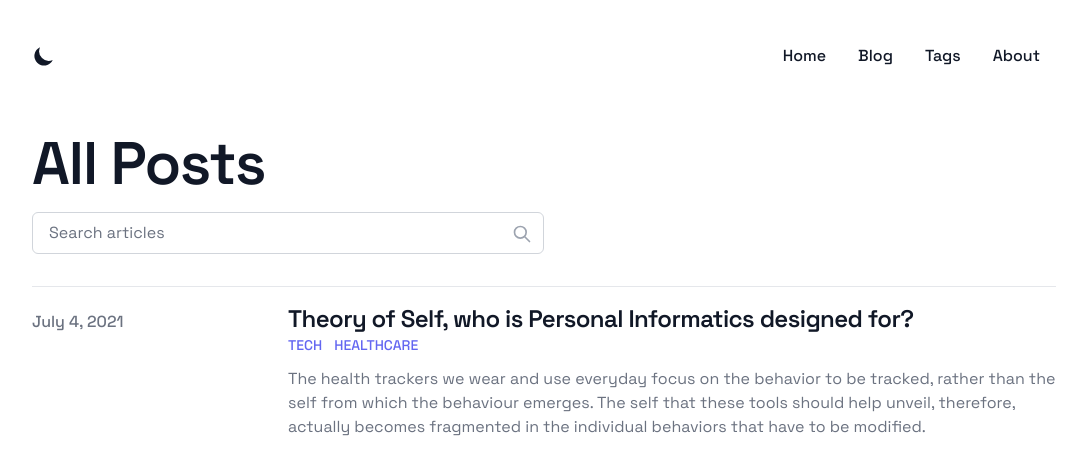
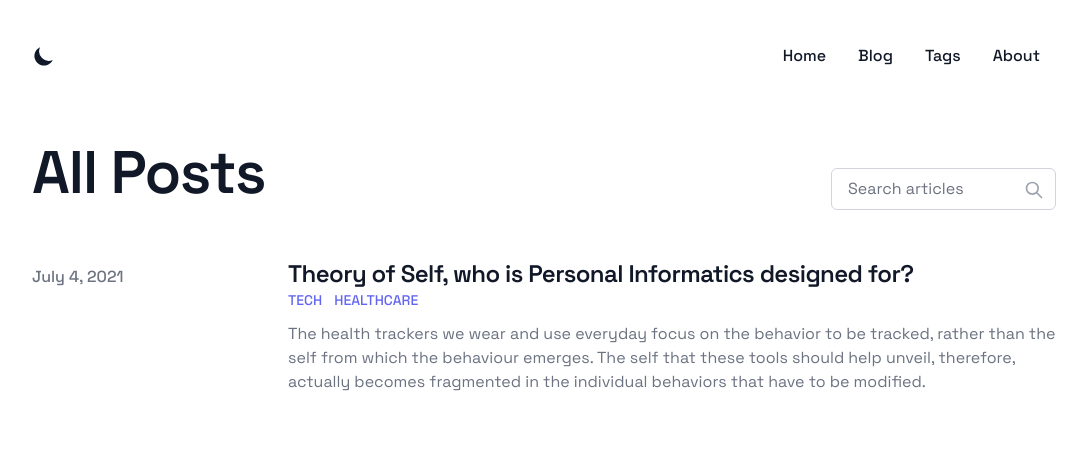
Before and after one commit to Malayvasa/blog-archived, a Next.js app: page /blog/page/1 in a window 1280 px wide. Shown: the top 474 px of the page, without its empty margins (96-1183 px from the left). Built offline with nearby package versions, Linux system fonts and the light colour scheme; what @tailwindcss/typography would draw is missing.

Commit message:
Added Framer Motion

```diff
--- a/data/blog/nfts-and-digital-collectibles.mdx
+++ b/data/blog/nfts-and-digital-collectibles.mdx
@@ -1,7 +1,7 @@
 ---
 title: 'NFTs and Digital Collectibles'
 date: '2021-07-03'
-tags: ['nft', 'crypto']
+tags: ['nft', 'crypto', 'healthcare']
 draft: true
 summary: 'Research by going through papers and resources that explains various complex algorithms of internet, and how you can start understanding them.'
 ---
--- a/layouts/ListLayout.js
+++ b/layouts/ListLayout.js
@@ -3,6 +3,7 @@ import Tag from '@/components/Tag'
 import siteMetadata from '@/data/siteMetadata'
 import { useState } from 'react'
 import Pagination from '@/components/Pagination'
+import { motion } from 'framer-motion'
 
 const postDateTemplate = { year: 'numeric', month: 'long', day: 'numeric' }
 
@@ -19,12 +20,18 @@ export default function ListLayout({ posts, title, initialDisplayPosts = [], pag
 
   return (
     <>
-      <div className="divide-y">
-        <div className="pt-6 pb-8 space-y-2 md:space-y-5">
-          <h1 className="text-3xl font-extrabold leading-9 tracking-tight text-gray-900 dark:text-gray-100 sm:text-4xl sm:leading-10 md:text-6xl md:leading-14">
+      <motion.div
+        initial={{ opacity: 0, y: -10 }}
+        animate={{ opacity: 1, y: 0 }}
+        transition={{ ease: 'easeIn', duration: 1, type: 'spring' }}
+        className=""
+      >
+        <div className="flex flex-start justify-between items-center my-auto pt-6 pb-8 space-y-2 md:space-y-8">
+          <h1 className="text-xl font-extrabold tracking-tight text-gray-900 dark:text-gray-100 sm:text-4xl sm:leading-10 md:text-6xl">
             {title}
           </h1>
-          <div className="relative max-w-lg">
+
+          <div className="relative min-w-lg hidden sm:block">
             <input
               aria-label="Search articles"
               type="text"
@@ -85,7 +92,7 @@ export default function ListLayout({ posts, title, initialDisplayPosts = [], pag
             )
           })}
         </ul>
-      </div>
+      </motion.div>
       {pagination && pagination.totalPages > 1 && !searchValue && (
         <Pagination currentPage={pagination.currentPage} totalPages={pagination.totalPages} />
       )}
--- a/pages/about.js
+++ b/pages/about.js
@@ -4,16 +4,18 @@ import Image from '@/components/Image'
 import { PageSeo } from '@/components/SEO'
 import Link from '@/components/Link'
 import Footer from '@/components/Footer'
+import SectionContainer from '@/components/SectionContainer'
 
 export default function About() {
   return (
+    <SectionContainer>
       <div className="flex flex-col justify-between h-screen">
         <PageSeo
           title={`About - ${siteMetadata.author}`}
           description={`About me - ${siteMetadata.author}`}
           url={`${siteMetadata.siteUrl}/about`}
         />
-      <div className="divide-y">
+        <div className="">
           <div className="pt-6 pb-8 space-y-2 md:space-y-5">
             <h1 className="text-3xl font-extrabold leading-9 tracking-tight text-gray-900 dark:text-gray-100 sm:text-4xl sm:leading-10 md:text-6xl md:leading-14">
               About
@@ -67,5 +69,6 @@ export default function About() {
 
         <Footer />
       </div>
+    </SectionContainer>
   )
 }
--- a/pages/blog.js
+++ b/pages/blog.js
@@ -4,6 +4,7 @@ import ListLayout from '@/layouts/ListLayout'
 import { PageSeo } from '@/components/SEO'
 import Link from '@/components/Link'
 import Tag from '@/components/Tag'
+import { motion } from 'framer-motion'
 
 export const POSTS_PER_PAGE = 10
 const postDateTemplate = { year: 'numeric', month: 'long', day: 'numeric' }
@@ -21,7 +22,11 @@ export async function getStaticProps() {
 
 export default function Blog({ posts, initialDisplayPosts, pagination }) {
   return (
-    <>
+    <motion.div
+      initial={{ opacity: 0, y: -10 }}
+      animate={{ opacity: 1, y: 0 }}
+      transition={{ ease: 'easeIn', duration: 1, type: 'spring' }}
+    >
       <PageSeo
         title={`Blog - ${siteMetadata.author}`}
         description={siteMetadata.description}
@@ -85,6 +90,6 @@ export default function Blog({ posts, initialDisplayPosts, pagination }) {
           )
         })}
       </ul>
-    </>
+    </motion.div>
   )
 }
--- a/pages/tags.js
+++ b/pages/tags.js
@@ -4,6 +4,7 @@ import Tag from '@/components/Tag'
 import siteMetadata from '@/data/siteMetadata'
 import { getAllTags } from '@/lib/tags'
 import kebabCase from '@/lib/utils/kebabCase'
+import { motion } from 'framer-motion'
 
 export async function getStaticProps() {
   const tags = await getAllTags('blog')
@@ -20,7 +21,12 @@ export default function Tags({ tags }) {
         description="Things I blog about"
         url={`${siteMetadata.siteUrl}/tags`}
       />
-      <div className="flex flex-col items-start justify-start divide-y divide-gray-200 dark:divide-gray-700 md:justify-center md:items-center md:divide-y-0 md:flex-row md:space-x-6 md:mt-24">
+      <motion.div
+        initial={{ opacity: 0, y: -10 }}
+        animate={{ opacity: 1, y: 0 }}
+        transition={{ ease: 'easeIn', duration: 1, type: 'spring' }}
+        className="flex flex-col items-start justify-start divide-y divide-gray-200 dark:divide-gray-700 md:justify-center md:items-center md:divide-y-0 md:flex-row md:space-x-6 md:mt-24"
+      >
         <div className="pt-6 pb-8 space-x-2 md:space-y-5">
           <h1 className="text-3xl font-extrabold leading-9 tracking-tight text-gray-900 dark:text-gray-100 sm:text-4xl sm:leading-10 md:text-6xl md:leading-14 md:border-r-2 md:px-6">
             Tags
@@ -42,7 +48,7 @@ export default function Tags({ tags }) {
             )
           })}
         </div>
-      </div>
+      </motion.div>
     </>
   )
 }
```
Lines whose indentation alone changed are shown as unchanged.
